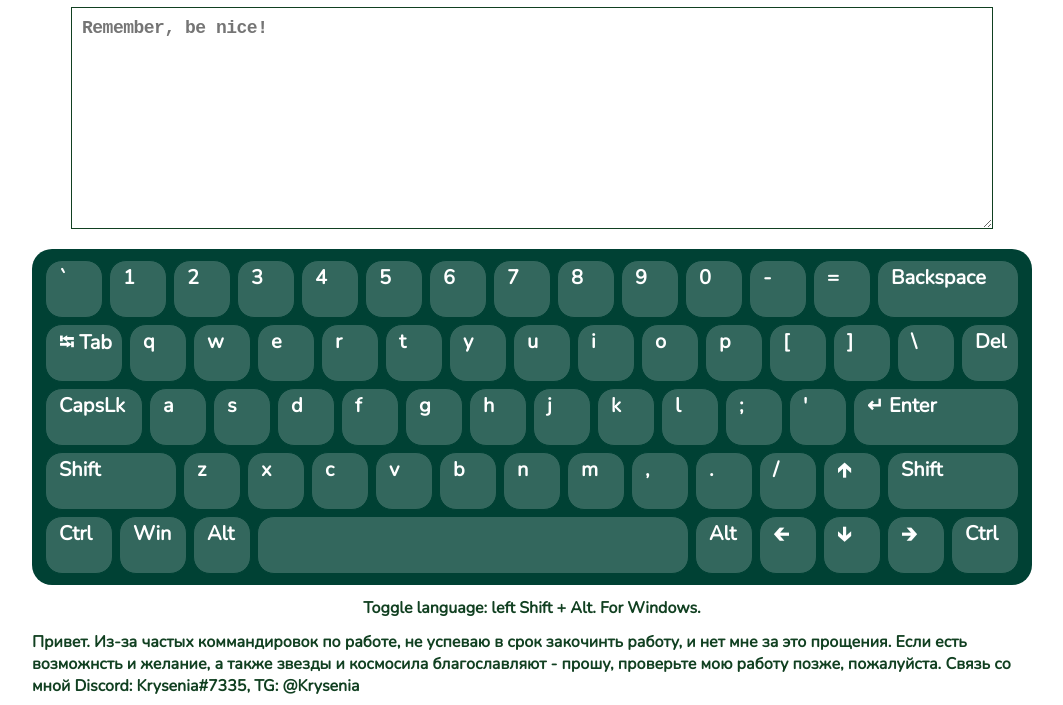
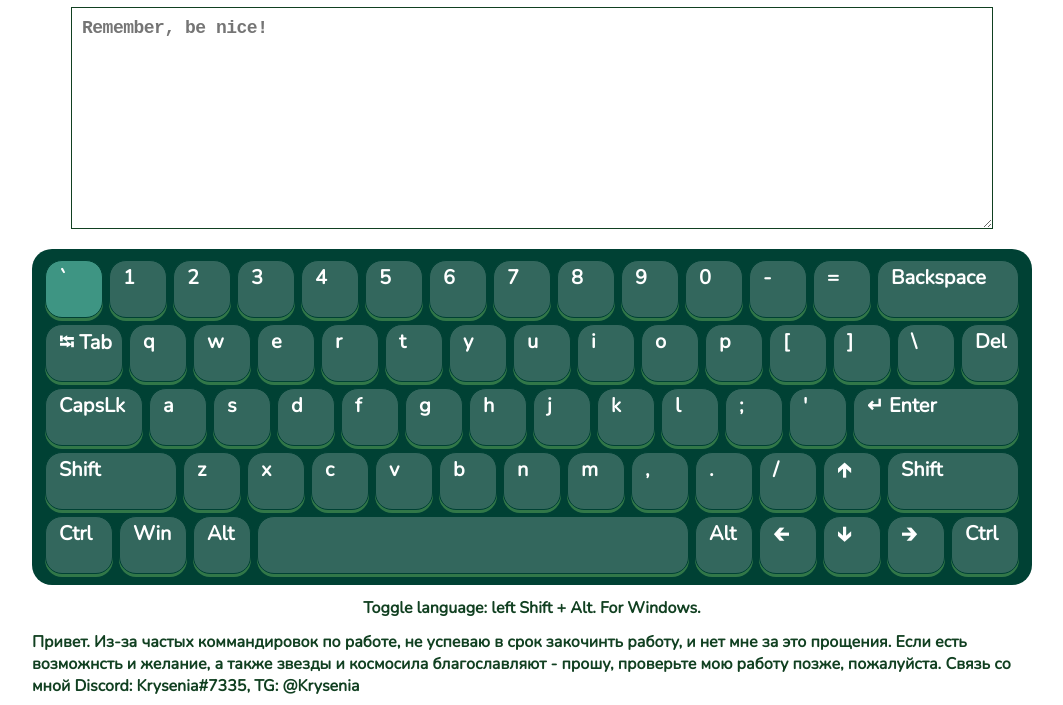
Before and after one commit to Krysenia/RSS-Virtual-Keyboard, a website built with webpack: page src/index.html in a window 1280 px wide. In both pictures the pointer is over the element 182 px from the left and 396 px from the top of the page. Shown: the part 107-812 px from the top of the page, without its empty margins (108-1171 px from the left). Built offline with nearby package versions, Linux system fonts and the light colour scheme.

Commit message:
fead: click style btn

```diff
--- a/src/styles/styles.css
+++ b/src/styles/styles.css
@@ -60,6 +60,11 @@ textarea {
   background-color: #33675d;
   color: white;
   font-weight: bold;
+  box-shadow: 0px 3px #509a559c;
+}
+
+.keyboard-key:hover {
+  background-color: #3e9583;
 }
 
 .Backspace {
```
Also changed, not shown: dist/bundle.js.
